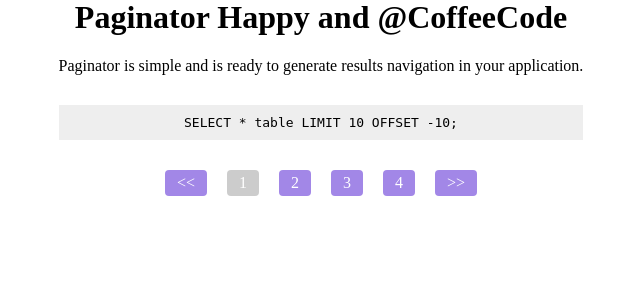
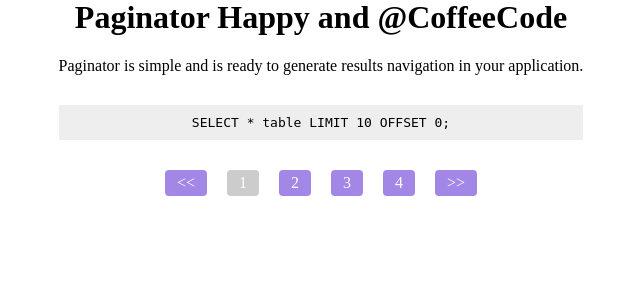
Before and after one commit to robsonvleite/paginator, a PHP site: page /example/index.php in a window 1280 px wide. Shown: the part 321-625 px from the top of the page, without its empty margins (327-967 px from the left). Run offline with PHP 8.4, Linux system fonts and the light colour scheme.

Commit message:
page and offset on pager, documentation

```diff
--- a/src/Paginator.php
+++ b/src/Paginator.php
@@ -3,7 +3,9 @@
 namespace CoffeeCode\Paginator;
 
 /**
- * Class Paginator
+ * Class CoffeCodde Paginator
+ *
+ * @author Robson V. Leite <https://github.com/robsonvleite>
  * @package CoffeeCode\Paginator
  */
 class Paginator
@@ -53,7 +55,6 @@ class Paginator
         $this->last = ($last ?? ["Última página", ">>"]);
     }
 
-
     /**
      * @param int $rows
      * @param int $limit
@@ -62,14 +63,14 @@ class Paginator
      * @param string|null $hash
      * @return Paginator
      */
-    public function pager(int $rows, int $limit = 10, ?int $page = null, int $range = 3, string $hash = null): Paginator
+    public function pager(int $rows, int $limit = 10, int $page = null, int $range = 3, string $hash = null): Paginator
     {
         $this->page = ($page ?? 1);
         $this->rows = $rows;
         $this->limit = $limit;
         $this->range = $range;
 
-        $this->offset = ($page * $limit) - $limit;
+        $this->offset = (($page * $limit) - $limit >= 0 ? ($page * $limit) - $limit : 0);
         $this->hash = ($hash ? "#{$hash}" : null);
 
         if ($this->offset >= $this->rows) {
```
